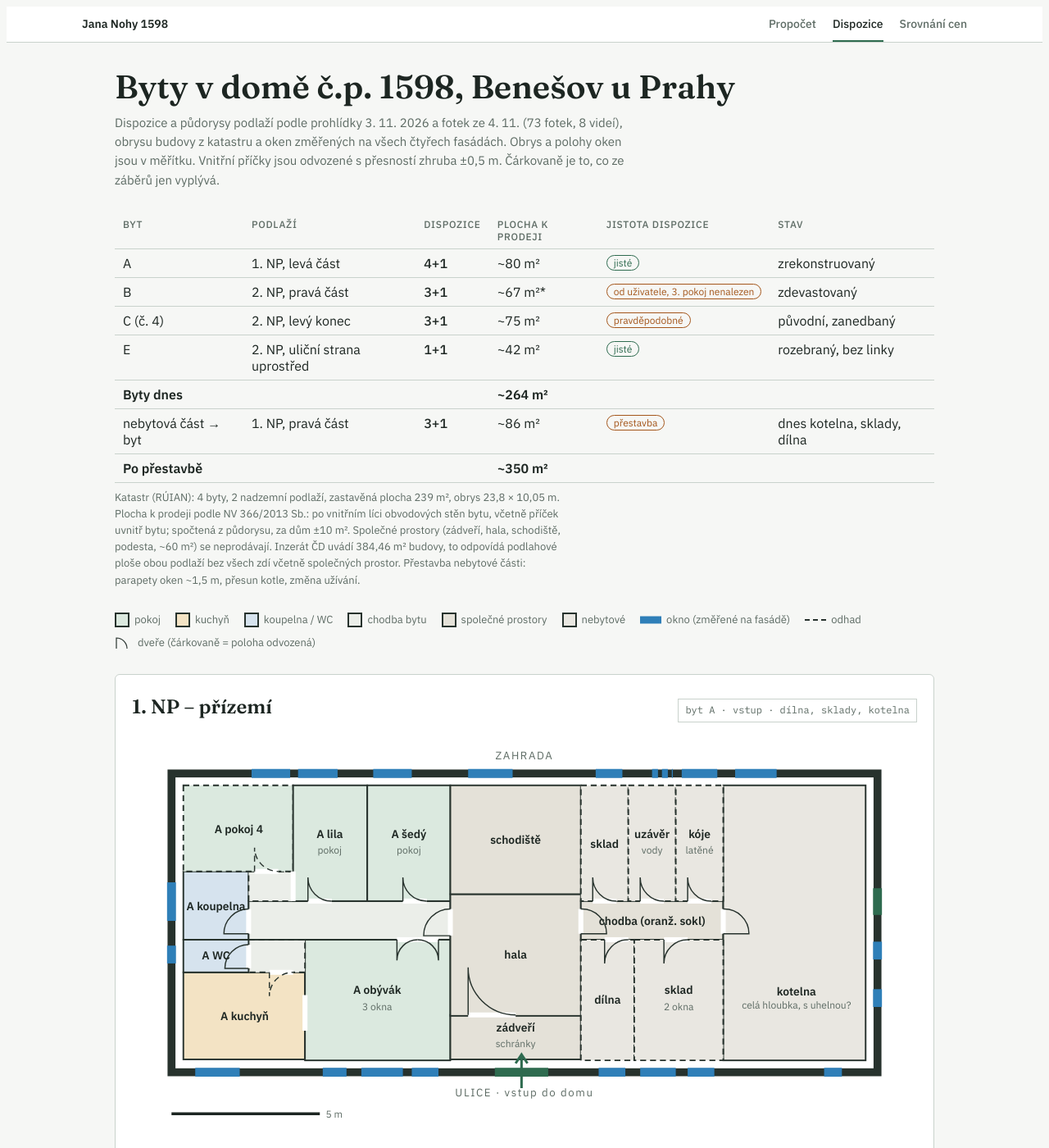
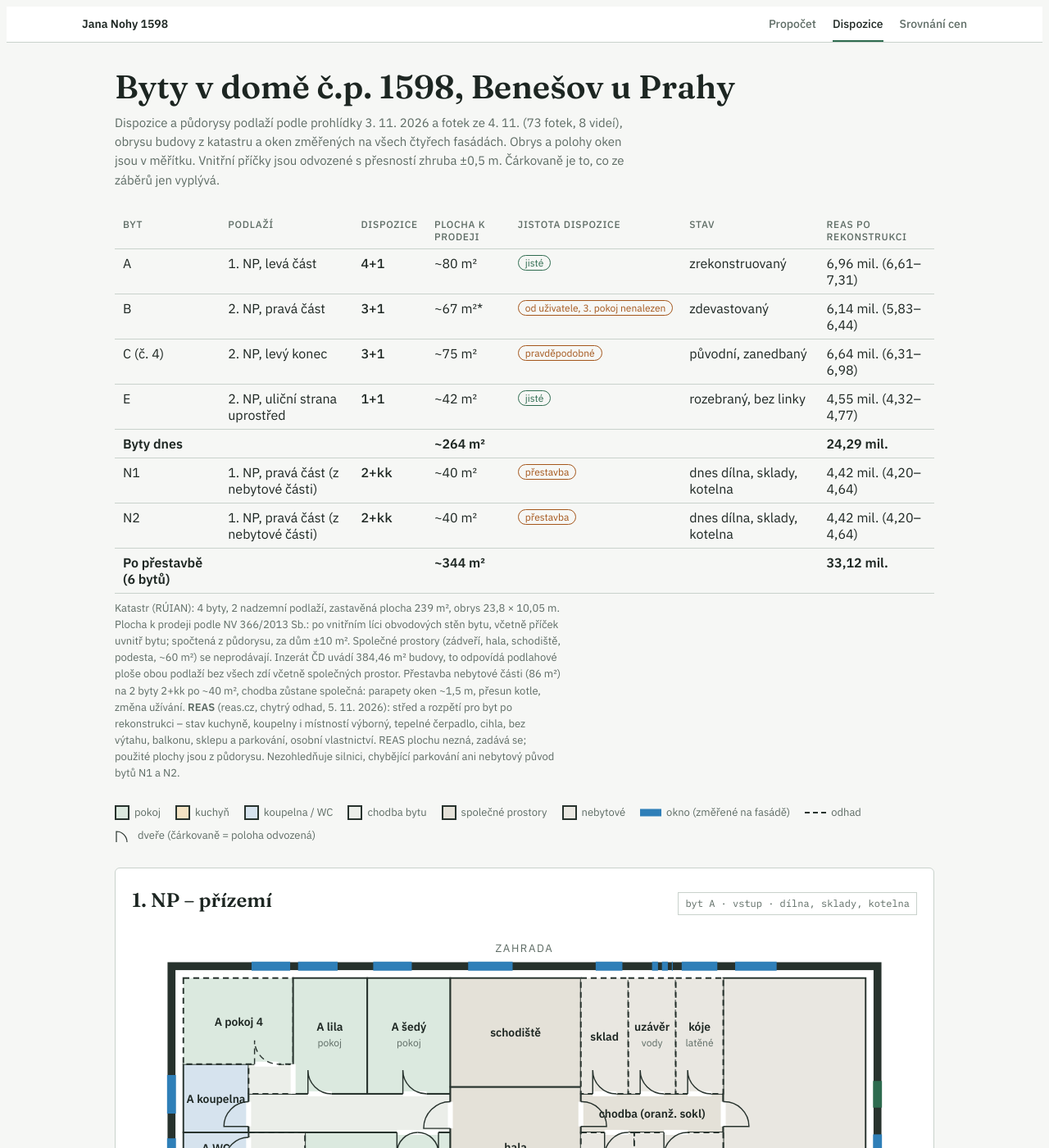
Before and after one commit to MartinCerny-awin/benesov, a Jekyll site: the page dispozice.html, which Jekyll copies as it is, in a window 1280 px wide and 1400 px high. Shown: the whole window at 82% size. Built offline with Jekyll 4.4.1, drawn with Linux system fonts in a browser that asks for light colours.

Commit message:
Aktualizace 2026-11-05 10:11

```diff
--- a/dispozice.html
+++ b/dispozice.html
@@ -80,18 +80,19 @@ ul{margin:0;padding-left:20px;display:grid;gap:4px;max-width:74ch}
 
   <section class="tbl">
     <table>
-      <thead><tr><th>Byt</th><th>Podlaží</th><th>Dispozice</th><th>Plocha k prodeji</th><th>Jistota dispozice</th><th>Stav</th></tr></thead>
+      <thead><tr><th>Byt</th><th>Podlaží</th><th>Dispozice</th><th>Plocha k prodeji</th><th>Jistota dispozice</th><th>Stav</th><th>REAS po rekonstrukci</th></tr></thead>
       <tbody>
-        <tr><td>A</td><td>1. NP, levá část</td><td class="disp">4+1</td><td>~80 m²</td><td><span class="pill ok">jisté</span></td><td>zrekonstruovaný</td></tr>
-        <tr><td>B</td><td>2. NP, pravá část</td><td class="disp">3+1</td><td>~67 m²*</td><td><span class="pill mid">od uživatele, 3. pokoj nenalezen</span></td><td>zdevastovaný</td></tr>
-        <tr><td>C (č. 4)</td><td>2. NP, levý konec</td><td class="disp">3+1</td><td>~75 m²</td><td><span class="pill mid">pravděpodobné</span></td><td>původní, zanedbaný</td></tr>
-        <tr><td>E</td><td>2. NP, uliční strana uprostřed</td><td class="disp">1+1</td><td>~42 m²</td><td><span class="pill ok">jisté</span></td><td>rozebraný, bez linky</td></tr>
-        <tr><td><b>Byty dnes</b></td><td></td><td></td><td><b>~264 m²</b></td><td></td><td></td></tr>
-        <tr><td>nebytová část → byt</td><td>1. NP, pravá část</td><td class="disp">3+1</td><td>~86 m²</td><td><span class="pill mid">přestavba</span></td><td>dnes kotelna, sklady, dílna</td></tr>
-        <tr><td><b>Po přestavbě</b></td><td></td><td></td><td><b>~350 m²</b></td><td></td><td></td></tr>
+        <tr><td>A</td><td>1. NP, levá část</td><td class="disp">4+1</td><td>~80 m²</td><td><span class="pill ok">jisté</span></td><td>zrekonstruovaný</td><td>6,96 mil. (6,61–7,31)</td></tr>
+        <tr><td>B</td><td>2. NP, pravá část</td><td class="disp">3+1</td><td>~67 m²*</td><td><span class="pill mid">od uživatele, 3. pokoj nenalezen</span></td><td>zdevastovaný</td><td>6,14 mil. (5,83–6,44)</td></tr>
+        <tr><td>C (č. 4)</td><td>2. NP, levý konec</td><td class="disp">3+1</td><td>~75 m²</td><td><span class="pill mid">pravděpodobné</span></td><td>původní, zanedbaný</td><td>6,64 mil. (6,31–6,98)</td></tr>
+        <tr><td>E</td><td>2. NP, uliční strana uprostřed</td><td class="disp">1+1</td><td>~42 m²</td><td><span class="pill ok">jisté</span></td><td>rozebraný, bez linky</td><td>4,55 mil. (4,32–4,77)</td></tr>
+        <tr><td><b>Byty dnes</b></td><td></td><td></td><td><b>~264 m²</b></td><td></td><td></td><td><b>24,29 mil.</b></td></tr>
+        <tr><td>N1</td><td>1. NP, pravá část (z nebytové části)</td><td class="disp">2+kk</td><td>~40 m²</td><td><span class="pill mid">přestavba</span></td><td>dnes dílna, sklady, kotelna</td><td>4,42 mil. (4,20–4,64)</td></tr>
+        <tr><td>N2</td><td>1. NP, pravá část (z nebytové části)</td><td class="disp">2+kk</td><td>~40 m²</td><td><span class="pill mid">přestavba</span></td><td>dnes dílna, sklady, kotelna</td><td>4,42 mil. (4,20–4,64)</td></tr>
+        <tr><td><b>Po přestavbě (6 bytů)</b></td><td></td><td></td><td><b>~344 m²</b></td><td></td><td></td><td><b>33,12 mil.</b></td></tr>
       </tbody>
     </table>
-    <p class="note" style="margin-top:8px">Katastr (RÚIAN): 4 byty, 2 nadzemní podlaží, zastavěná plocha 239 m², obrys 23,8 × 10,05 m. Plocha k prodeji podle NV 366/2013 Sb.: po vnitřním líci obvodových stěn bytu, včetně příček uvnitř bytu; spočtená z půdorysu, za dům ±10 m². Společné prostory (zádveří, hala, schodiště, podesta, ~60 m²) se neprodávají. Inzerát ČD uvádí 384,46 m² budovy, to odpovídá podlahové ploše obou podlaží bez všech zdí včetně společných prostor. Přestavba nebytové části: parapety oken ~1,5 m, přesun kotle, změna užívání.</p>
+    <p class="note" style="margin-top:8px">Katastr (RÚIAN): 4 byty, 2 nadzemní podlaží, zastavěná plocha 239 m², obrys 23,8 × 10,05 m. Plocha k prodeji podle NV 366/2013 Sb.: po vnitřním líci obvodových stěn bytu, včetně příček uvnitř bytu; spočtená z půdorysu, za dům ±10 m². Společné prostory (zádveří, hala, schodiště, podesta, ~60 m²) se neprodávají. Inzerát ČD uvádí 384,46 m² budovy, to odpovídá podlahové ploše obou podlaží bez všech zdí včetně společných prostor. Přestavba nebytové části (86 m²) na 2 byty 2+kk po ~40 m², chodba zůstane společná: parapety oken ~1,5 m, přesun kotle, změna užívání. <b>REAS</b> (reas.cz, chytrý odhad, 5. 11. 2026): střed a rozpětí pro byt po rekonstrukci – stav kuchyně, koupelny i místností výborný, tepelné čerpadlo, cihla, bez výtahu, balkonu, sklepu a parkování, osobní vlastnictví. REAS plochu nezná, zadává se; použité plochy jsou z půdorysu. Nezohledňuje silnici, chybějící parkování ani nebytový původ bytů N1 a N2.</p>
   </section>
 
   <div class="legend">
```
Also changed, not shown: index.html (+2 -1 lines), poznatky.md (+1 -0 lines), propocet/postup.md (+6 -0 lines).
